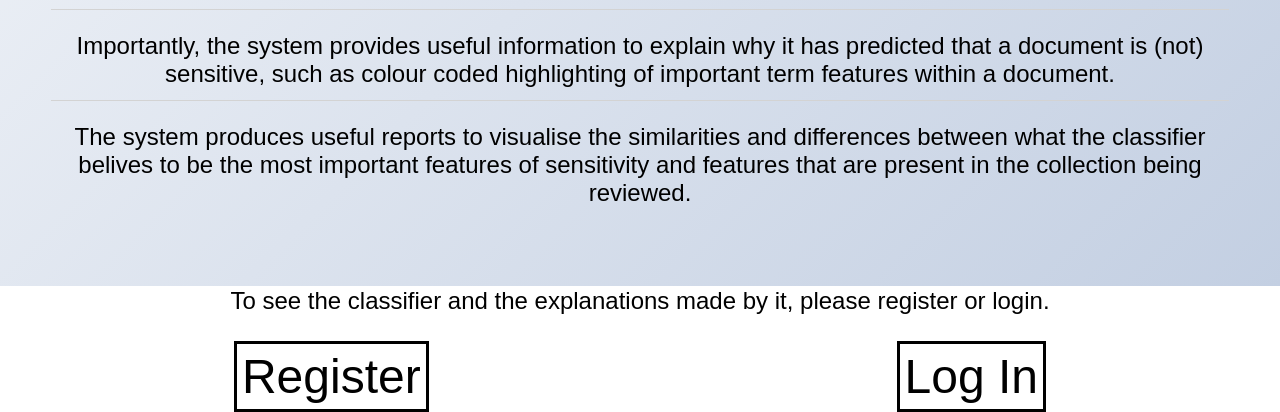
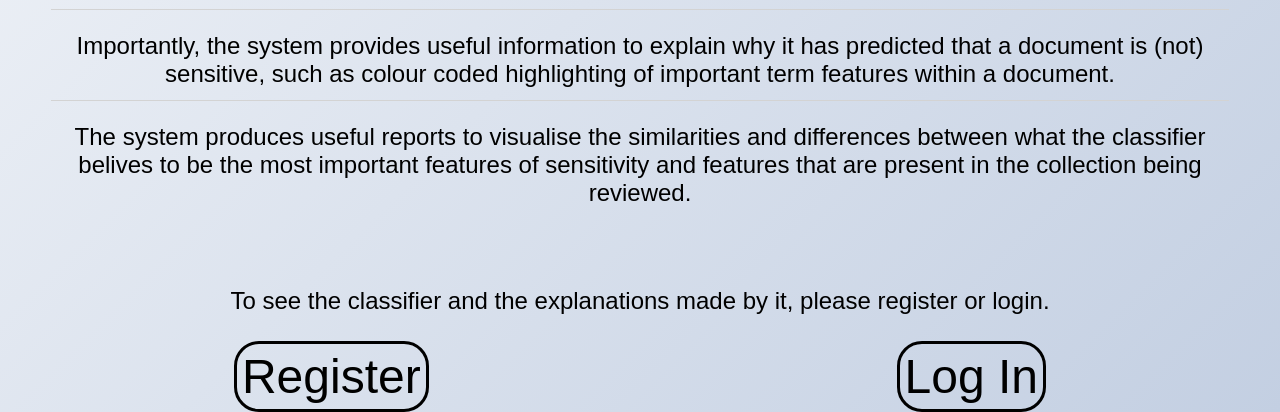
Before and after one commit to mohibfd/Sensitivity-Classification, a Flask app: page / in a window 1280 px wide. Shown: the part 514-926 px from the top of the page. Run offline with Flask 2, Linux system fonts and the light colour scheme; parts of the project's set-up code (start-up, migrations or seed data) failed here and were passed over.

Commit message:
making background reactive

```diff
--- a/flaskr/static/style.css
+++ b/flaskr/static/style.css
@@ -171,13 +171,13 @@ input[type="submit"] {
 
 .back_image,
 .register_container {
-   height: 100vh;
+   min-height: 100vh;
    background-image: linear-gradient(135deg, #f5f7fa 0%, #c3cfe2 100%);
-   /* background: url("images/sensitive-information.jpeg") no-repeat center center fixed;
-    -webkit-background-size: cover;
-    -moz-background-size: cover;
-    -o-background-size: cover;
-    background-size: cover; */
+   /* background: url("images/sensitive-information.jpeg") no-repeat center center fixed; */
+   /* -webkit-background-size: cover;
+   -moz-background-size: cover;
+   -o-background-size: cover;
+   background-size: cover; */
 }
 
 .register_container {
@@ -325,13 +325,13 @@ input[required="required"] {
    background-image: radial-gradient(#ff8177, #d4fc79);
 }
 
-.nav_img {
+/* .nav_img {
    background: url("images/background.jpeg") no-repeat center center fixed;
    -webkit-background-size: cover;
    -moz-background-size: cover;
    -o-background-size: cover;
    background-size: cover;
-}
+} */
 
 .block_link {
    font-size: 2rem;
@@ -342,6 +342,7 @@ input[required="required"] {
 .button_border {
    padding: 5px;
    border: solid;
+   border-radius: 25px;
 }
 
 .main_page_content hr {
```
